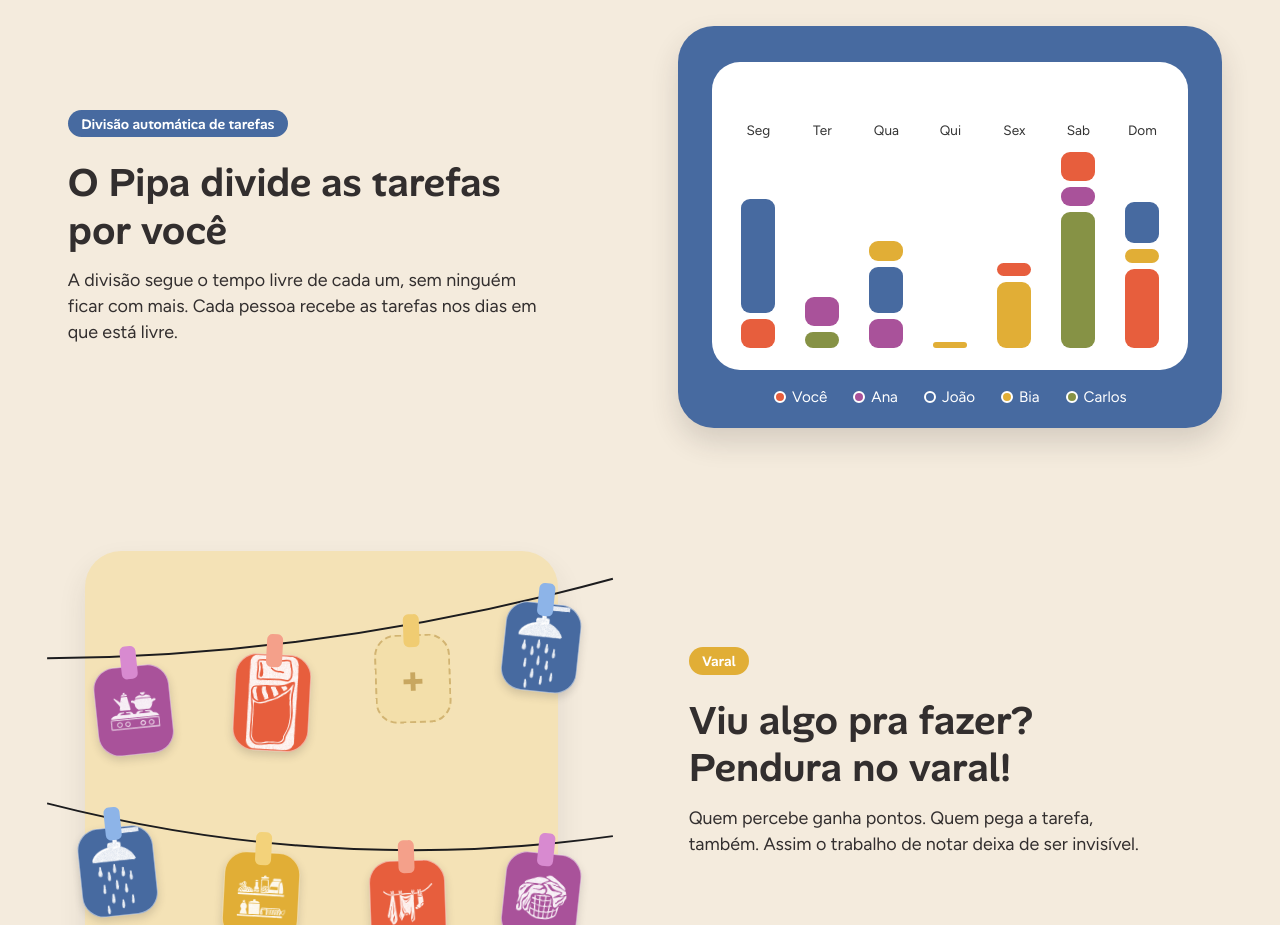
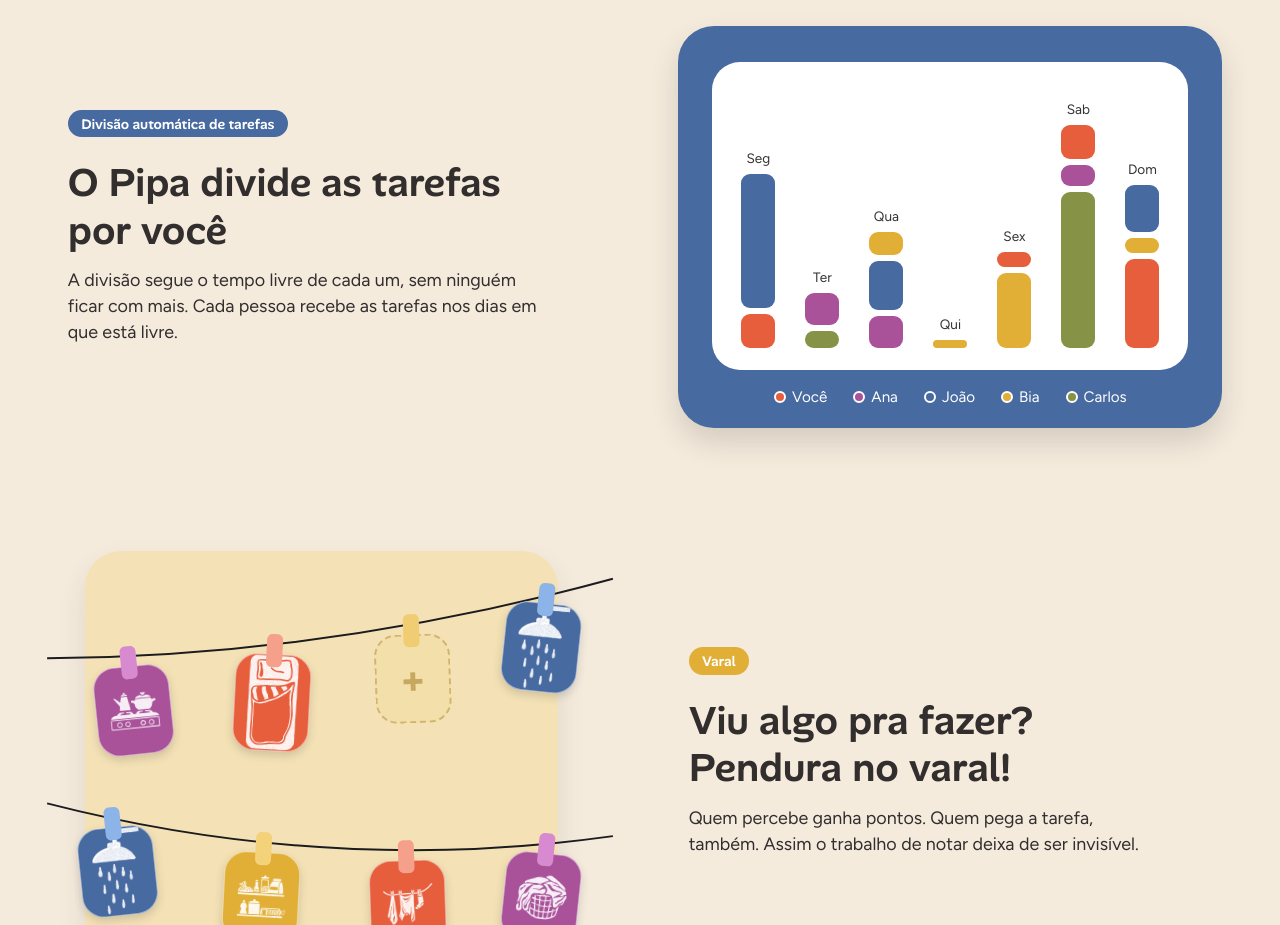
Before and after one commit to MegaFinal/Pipa_Landing, a React (Vite) app: page / in a window 1280 px wide. Shown: the part 1880-2805 px from the top of the page. Built offline with nearby package versions, Linux system fonts and the light colour scheme.

Commit message:
fix(landing): coloca o dia logo acima de cada coluna do gráfico

```diff
--- a/src/components/landing/interactive/WeekChart.css
+++ b/src/components/landing/interactive/WeekChart.css
@@ -40,13 +40,13 @@
   gap: 6px;
   width: 100%;
   max-width: 34px;
-  height: 78%;
-  justify-content: flex-end;
+  min-height: 6px;
 }
 
 .week__block {
   display: block;
   width: 100%;
+  flex-basis: 0;
   min-height: 6px;
   border-radius: 9px;
   transform: scaleY(0);
--- a/src/components/landing/interactive/WeekChart.jsx
+++ b/src/components/landing/interactive/WeekChart.jsx
@@ -21,7 +21,8 @@ const WEEK = [
   { day: 'Dom', blocks: [['joao', 36], ['bia', 12], ['voce', 70]] },
 ]
 
-const MAX = Math.max(...WEEK.map((d) => d.blocks.reduce((sum, [, v]) => sum + v, 0) + (d.blocks.length - 1) * 8))
+const totalOf = (column) => column.blocks.reduce((sum, [, minutes]) => sum + minutes, 0)
+const MAX = Math.max(...WEEK.map(totalOf))
 const colorOf = (id) => PEOPLE.find((p) => p.id === id).color
 
 /**
@@ -39,12 +40,12 @@ export default function WeekChart() {
           {WEEK.map((column, c) => (
             <div key={column.day} className="week__column" style={{ '--delay': `${c * 70}ms` }}>
               <span className="week__day">{column.day}</span>
-              <div className="week__stack">
+              <div className="week__stack" style={{ height: `${(totalOf(column) / MAX) * 86}%` }}>
                 {column.blocks.map(([person, minutes], b) => (
                   <span
                     key={b}
                     className={`week__block${focus === person ? ' is-focused' : ''}`}
-                    style={{ height: `${(minutes / MAX) * 100}%`, background: colorOf(person) }}
+                    style={{ flexGrow: minutes, background: colorOf(person) }}
                     onMouseEnter={() => setFocus(person)}
                     onMouseLeave={() => setFocus(null)}
                   />
```
